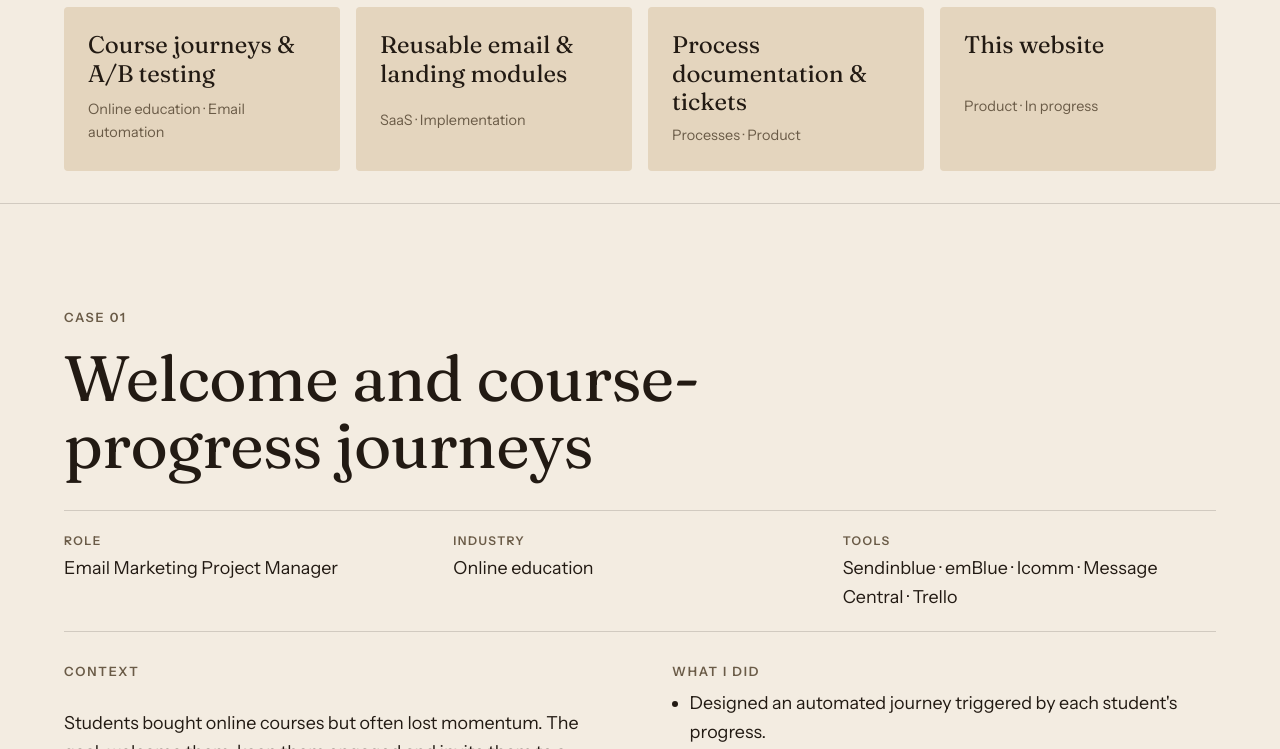
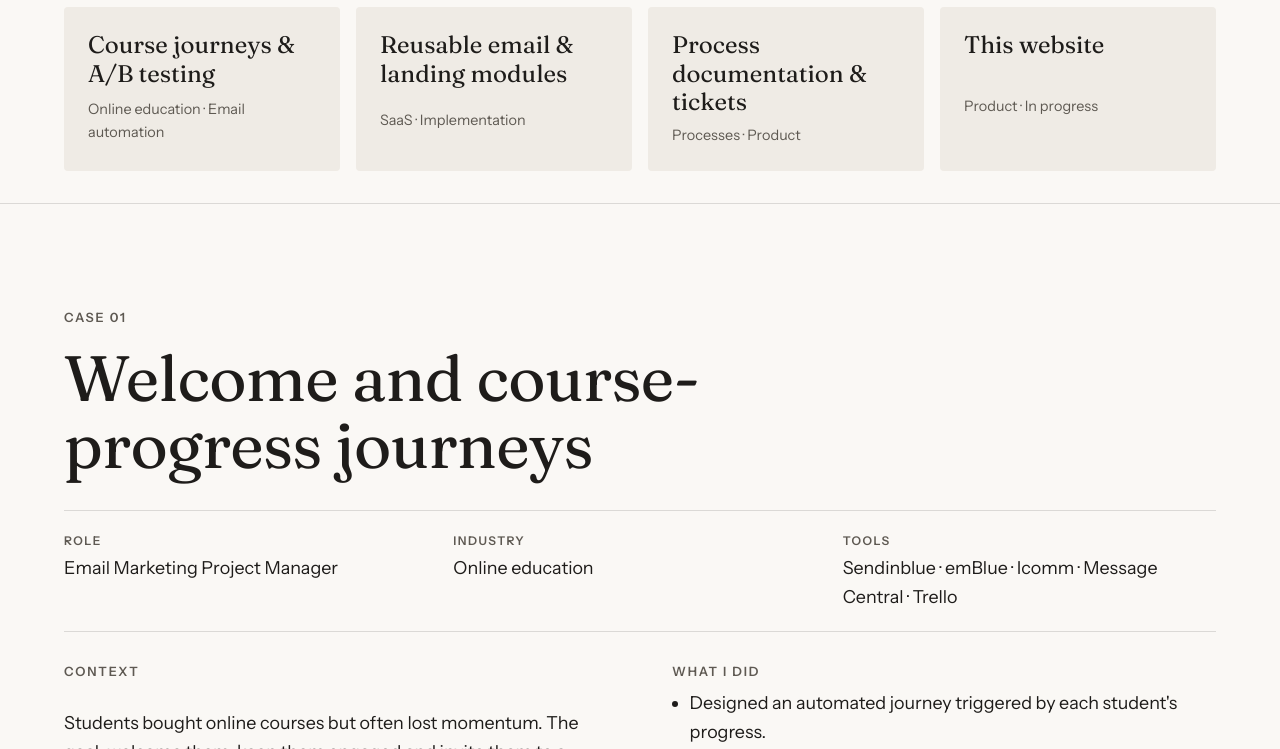
Before and after one commit to CamLoureiro/camloureiro.github.io, a plain HTML site: page casos.html in a window 1280 px wide. Shown: the part 443-1192 px from the top of the page. Drawn offline with Linux system fonts and the light colour scheme.

Commit message:
Nueva paleta: base neutra en claro y espresso en oscuro, con ladrillo como color de marca
Modo claro (neutro cálido): fondo blanco roto #FAF8F5, bandas #EFEBE5, texto grafito #1E1C1A,
acento y botón ladrillo #963D2C, hover grafito, banda de contacto grafito.
Modo oscuro (espresso): fondo #1A1715, bandas #26211D, acento ladrillo profundo #B4503F,
botón #A9483A, detalles en ladrillo claro #DE8A73.
Montañas del hero en grises cálidos y theme-color actualizado en todas las páginas.

Co-Authored-By: Claude Opus 5.5 <noreply@anthropic.com>
Claude-Session: https://claude.ai/code/session_01Q3Nz7f5VbthWDqXDXaNxmC

```diff
--- a/assets/css/styles.css
+++ b/assets/css/styles.css
@@ -24,30 +24,30 @@
    izquierda, títulos serif grandes como protagonistas.
    --------------------------------------------------------- */
 :root {
-  /* Colores · modo claro */
-  --bg: #F3ECE1;        /* fondo general: papel cálido */
-  --surface: #E4D5BE;   /* bandas de color: arena */
-  --ink: #221A13;       /* texto principal: marrón espresso */
-  --muted: #6A5B47;     /* texto secundario */
-  --accent: #2C3B54;    /* acento: azul tinta (viene de tu referencia) */
-  --on-accent: #F3ECE1; /* texto sobre el acento */
-  --brick: #963D2C;      /* tercer color: ladrillo, para detalles (etiquetas, números, flechas) */
-  --brick-fill: #963D2C; /* relleno ladrillo para el hover de los botones */
-  --on-brick: #F3ECE1;   /* texto sobre el relleno ladrillo */
-  --btn-solid-bg: var(--accent);  /* botón principal: azul tinta */
+  /* Colores · modo claro: base neutra (blanco roto y grafito) con ladrillo como color de marca */
+  --bg: #FAF8F5;        /* fondo general: blanco roto */
+  --surface: #EFEBE5;   /* bandas: gris cálido muy claro */
+  --ink: #1E1C1A;       /* texto principal: grafito */
+  --muted: #5E5952;     /* texto secundario */
+  --accent: #963D2C;    /* acento y color de marca: ladrillo */
+  --on-accent: #FAF8F5; /* texto sobre el acento */
+  --brick: #963D2C;      /* ladrillo para detalles (etiquetas, números, flechas) */
+  --brick-fill: #1E1C1A; /* hover de los botones: grafito (el botón ya es ladrillo) */
+  --on-brick: #FAF8F5;   /* texto sobre ese relleno */
+  --btn-solid-bg: var(--accent);  /* botón principal: ladrillo */
   --btn-solid-ink: var(--on-accent);
-  --line: color-mix(in srgb, var(--ink) 16%, transparent);
+  --line: color-mix(in srgb, var(--ink) 14%, transparent);
 
-  /* Banda de contacto: en claro, bloque azul; en oscuro, banda con título en acento */
-  --band-bg: var(--accent);
-  --band-ink: var(--on-accent);
-  --band-em: var(--on-accent);
+  /* Banda de contacto: en claro, bloque grafito con título en ladrillo claro */
+  --band-bg: var(--ink);
+  --band-ink: var(--bg);
+  --band-em: #DE8A73;
 
-  /* Colores de la ilustración del hero (montañas) */
-  --hill-1: #C9B496;
-  --hill-2: #A8916F;
-  --hill-3: #7C6A4F;
-  --sky: #E9DFCF;
+  /* Colores de la ilustración del hero (montañas): grises cálidos */
+  --hill-1: #D9D2C8;
+  --hill-2: #BFB5A8;
+  --hill-3: #958A7C;
+  --sky: #F2EEE9;
 
   /* Tipografías (Google Fonts, gratuitas) */
   --font-display: "Fraunces", Georgia, "Times New Roman", serif;
@@ -73,52 +73,52 @@
 }
 
 /* Modo oscuro automático (según la configuración del dispositivo).
-   Paleta "Día y noche": de noche el fondo es azul tinta y el acento, ladrillo profundo. */
+   Paleta neutra: de noche el fondo es espresso y el acento, ladrillo profundo. */
 @media (prefers-color-scheme: dark) {
   :root:not([data-theme="light"]) {
-    --bg: #141A24;        /* azul noche */
-    --surface: #1E2735;
+    --bg: #1A1715; /* espresso: casi negro, cálido */
+    --surface: #26211D;
     --ink: #EFE6D8;
-    --muted: #A3AAB6;
-    --accent: #A9483A;    /* ladrillo profundo (antes arena) */
-    --on-accent: #F3ECE1;
-    --brick: #DE8A73;        /* ladrillo claro para detalles sobre fondo oscuro */
+    --muted: #AFA393;
+    --accent: #B4503F; /* ladrillo profundo (un punto más claro para leerse sobre las bandas) */
+    --on-accent: #FFFFFF;
+    --brick: #DE8A73; /* ladrillo claro para detalles sobre fondo oscuro */
     --brick-fill: #DE8A73;
-    --on-brick: #141A24;
+    --on-brick: #1A1715;
     --focus: var(--brick); /* foco de teclado bien visible */
-    --btn-solid-bg: #A9483A; /* botón principal: ladrillo profundo (reemplaza al arena) */
+    --btn-solid-bg: #A9483A; /* botón principal: ladrillo profundo */
     --btn-solid-ink: #F3ECE1;
     --band-bg: var(--surface);
     --band-ink: var(--ink);
-    --band-em: var(--brick); /* sobre la banda, el ladrillo claro se lee mejor */
-    --hill-1: #3A4558;
-    --hill-2: #2C3646;
-    --hill-3: #222A38;
-    --sky: #1A2230;
+    --band-em: var(--brick);
+    --hill-1: #3A332D;
+    --hill-2: #2E2924;
+    --hill-3: #221E1A;
+    --sky: #211D1A;
     color-scheme: dark;
   }
 }
 /* Igual que arriba, por si alguna vez agregás un botón para elegir tema */
 :root[data-theme="dark"] {
-  --bg: #141A24;    /* azul noche */
-  --surface: #1E2735;
+  --bg: #1A1715; /* espresso: casi negro, cálido */
+  --surface: #26211D;
   --ink: #EFE6D8;
-  --muted: #A3AAB6;
-  --accent: #A9483A;    /* ladrillo profundo (antes arena) */
-  --on-accent: #F3ECE1;
-  --brick: #DE8A73;        /* ladrillo claro para detalles sobre fondo oscuro */
+  --muted: #AFA393;
+  --accent: #B4503F; /* ladrillo profundo (un punto más claro para leerse sobre las bandas) */
+  --on-accent: #FFFFFF;
+  --brick: #DE8A73; /* ladrillo claro para detalles sobre fondo oscuro */
   --brick-fill: #DE8A73;
-  --on-brick: #141A24;
-  --focus: var(--brick);
-  --btn-solid-bg: #A9483A; /* botón principal: ladrillo profundo (reemplaza al arena) */
+  --on-brick: #1A1715;
+  --focus: var(--brick); /* foco de teclado bien visible */
+  --btn-solid-bg: #A9483A; /* botón principal: ladrillo profundo */
   --btn-solid-ink: #F3ECE1;
   --band-bg: var(--surface);
   --band-ink: var(--ink);
-  --band-em: var(--brick); /* sobre la banda, el ladrillo claro se lee mejor */
-  --hill-1: #3A4558;
-  --hill-2: #2C3646;
-  --hill-3: #222A38;
-  --sky: #1A2230;
+  --band-em: var(--brick);
+  --hill-1: #3A332D;
+  --hill-2: #2E2924;
+  --hill-3: #221E1A;
+  --sky: #211D1A;
   color-scheme: dark;
 }
 
@@ -658,8 +658,8 @@ html[lang="en"] [data-lang="es"] { display: none !important; }
   text-transform: uppercase;
   padding: 0.35em 0.8em;
   border-radius: 999px;
-  background: var(--brick-fill);
-  color: var(--on-brick);
+  background: var(--accent);
+  color: var(--on-accent);
 }
 
 /* Diagrama del journey: pasos conectados.
--- a/casos.html
+++ b/casos.html
@@ -17,8 +17,8 @@
   <meta property="og:image:height" content="627">
   <meta property="og:image:alt" content="Camila Loureiro: Thinking about what to build, and for whom.">
   <meta name="twitter:card" content="summary_large_image">
-  <meta name="theme-color" content="#F3ECE1" media="(prefers-color-scheme: light)">
-  <meta name="theme-color" content="#141A24" media="(prefers-color-scheme: dark)">
+  <meta name="theme-color" content="#FAF8F5" media="(prefers-color-scheme: light)">
+  <meta name="theme-color" content="#1A1715" media="(prefers-color-scheme: dark)">
 
   <!-- Elige el idioma ANTES de mostrar la página (evita que parpadee).
        1º lo que la persona eligió antes · 2º el idioma de su navegador. -->
```
Also changed, not shown: 404.html (+2 -2 lines), about.html (+2 -2 lines), contacto.html (+2 -2 lines), gracias.html (+2 -2 lines), index.html (+2 -2 lines).
